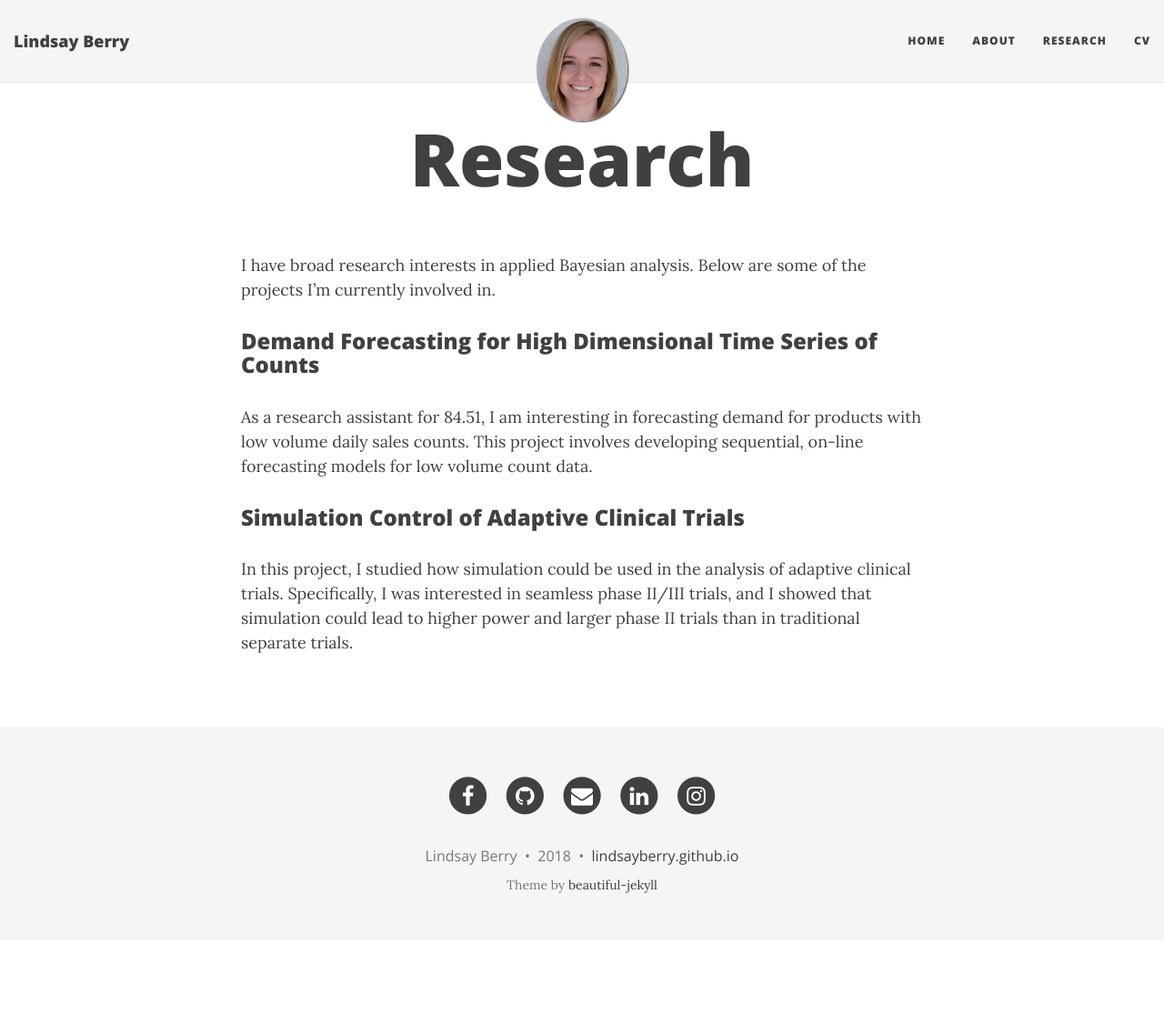
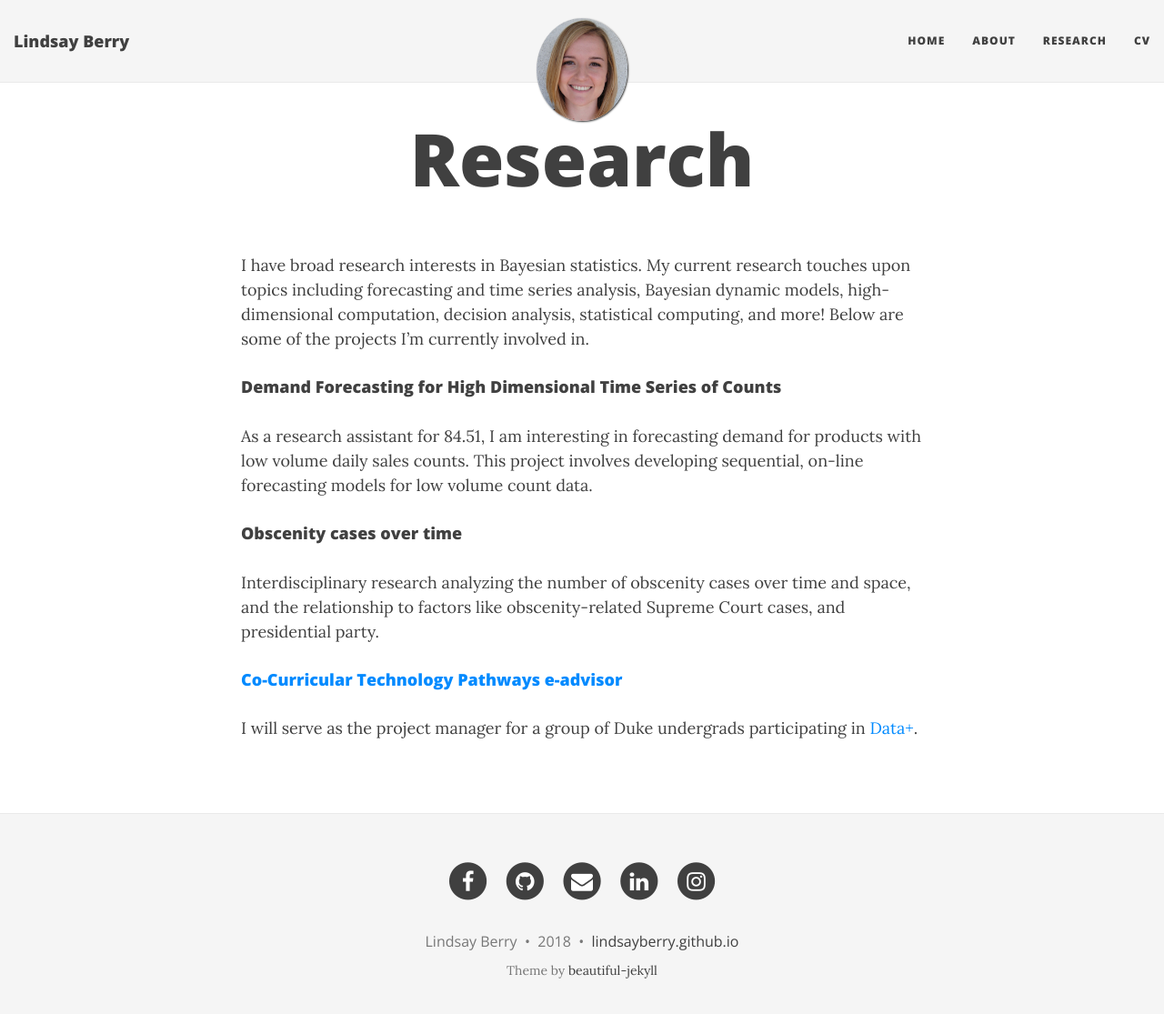
Before and after one commit to lindsayberry/archive-website-template, a Jekyll site: the page built from research.md, in a window 1280 px wide and 1128 px high. Shown: the top 1115 px of the window at 91% size. Built offline with Jekyll 4.4.1, drawn with Linux system fonts in a browser that asks for light colours; nearby versions of some CDN libraries.

Commit message:
Update research info

```diff
--- a/research.md
+++ b/research.md
@@ -3,10 +3,13 @@ layout: page
 title: Research
 ---
 
-I have broad research interests in applied Bayesian analysis.  Below are some of the projects I'm currently involved in.
+I have broad research interests in Bayesian statistics.  My current research touches upon topics including forecasting and time series analysis, Bayesian dynamic models, high-dimensional computation, decision analysis, statistical computing, and more!  Below are some of the projects I'm currently involved in.
 
-### Demand Forecasting for High Dimensional Time Series of Counts
+#### Demand Forecasting for High Dimensional Time Series of Counts
 As a research assistant for 84.51, I am interesting in forecasting demand for products with low volume daily sales counts. This project involves developing sequential, on-line forecasting models for low volume count data.
 
-### Simulation Control of Adaptive Clinical Trials
-In this project, I studied how simulation could be used in the analysis of adaptive clinical trials. Specifically, I was interested in seamless phase II/III trials, and I showed that simulation could lead to higher power and larger phase II trials than in traditional separate trials.
+#### Obscenity cases over time
+Interdisciplinary research analyzing the number of obscenity cases over time and space, and the relationship to factors like obscenity-related Supreme Court cases, and presidential party.
+
+#### [Co-Curricular Technology Pathways e-advisor](https://bigdata.duke.edu/projects/co-curricular-technology-pathways-e-advisor)
+I will serve as the project manager for a group of Duke undergrads participating in [Data+](https://bigdata.duke.edu/data).
```
